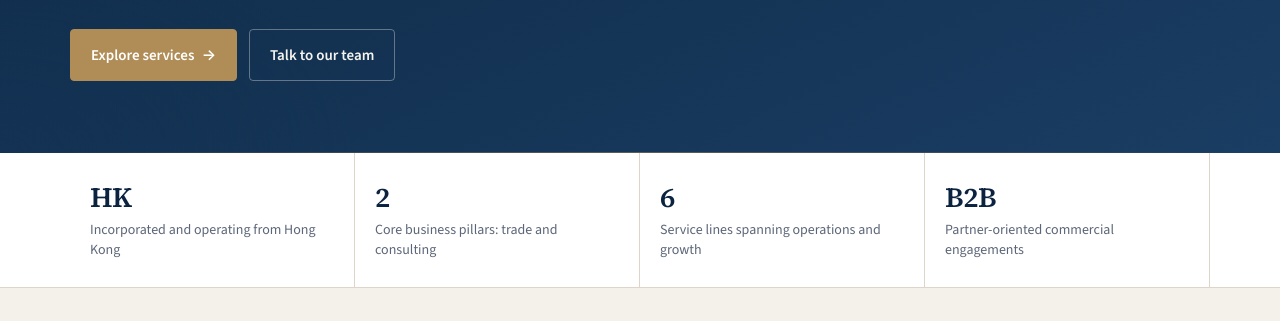
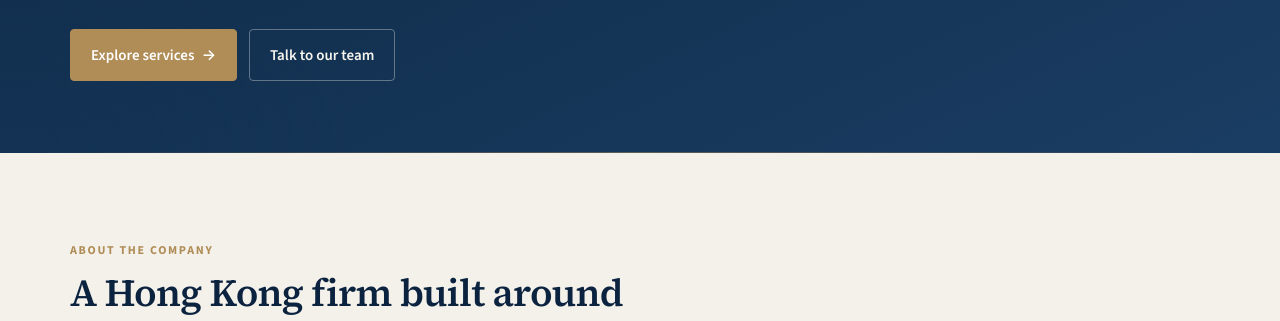
Before and after one commit to paxaq/website-unit23.xyz, a website: page index.html in a window 1280 px wide. Shown: the part 622-943 px from the top of the page. Drawn offline with nearby package versions, Linux system fonts and the light colour scheme.

Commit message:
Remove homepage metrics strip

```diff
--- a/index.html
+++ b/index.html
@@ -154,28 +154,6 @@
               </li>
             </ul>
           </aside>
-        </div>
-      </section>
-
-      <!-- Trust metrics -->
-      <section class="metrics" aria-label="Company highlights">
-        <div class="container metrics-grid">
-          <div class="metric">
-            <div class="metric-value">HK</div>
-            <div class="metric-label">Incorporated and operating from Hong Kong</div>
-          </div>
-          <div class="metric">
-            <div class="metric-value">2</div>
-            <div class="metric-label">Core business pillars: trade and consulting</div>
-          </div>
-          <div class="metric">
-            <div class="metric-value">6</div>
-            <div class="metric-label">Service lines spanning operations and growth</div>
-          </div>
-          <div class="metric">
-            <div class="metric-value">B2B</div>
-            <div class="metric-label">Partner-oriented commercial engagements</div>
-          </div>
         </div>
       </section>
 
--- a/styles.css
+++ b/styles.css
@@ -502,66 +502,6 @@ body.nav-open .nav-panel {
   font-weight: 700;
   flex-shrink: 0;
   margin-top: 0.1rem;
-}
-
-/* ── Metrics strip ── */
-.metrics {
-  background: var(--surface);
-  border-bottom: 1px solid var(--hairline);
-}
-
-.metrics-grid {
-  display: grid;
-  grid-template-columns: 1fr 1fr;
-  gap: 0;
-}
-
-@media (min-width: 800px) {
-  .metrics-grid {
-    grid-template-columns: repeat(4, 1fr);
-  }
-}
-
-.metric {
-  padding: 1.75rem 1.25rem;
-  border-right: 1px solid var(--hairline);
-  border-bottom: 1px solid var(--hairline);
-}
-
-@media (min-width: 800px) {
-  .metric {
-    border-bottom: 0;
-  }
-
-  .metric:last-child {
-    border-right: 0;
-  }
-}
-
-.metric:nth-child(2n) {
-  border-right: 0;
-}
-
-@media (min-width: 800px) {
-  .metric:nth-child(2n) {
-    border-right: 1px solid var(--hairline);
-  }
-}
-
-.metric-value {
-  font-family: var(--font-display);
-  font-size: 1.75rem;
-  font-weight: 600;
-  color: var(--bg-deep);
-  letter-spacing: -0.02em;
-  line-height: 1.15;
-}
-
-.metric-label {
-  margin-top: 0.4rem;
-  font-size: 0.875rem;
-  color: var(--muted);
-  line-height: 1.4;
 }
 
 /* ── Sections ── */
```
